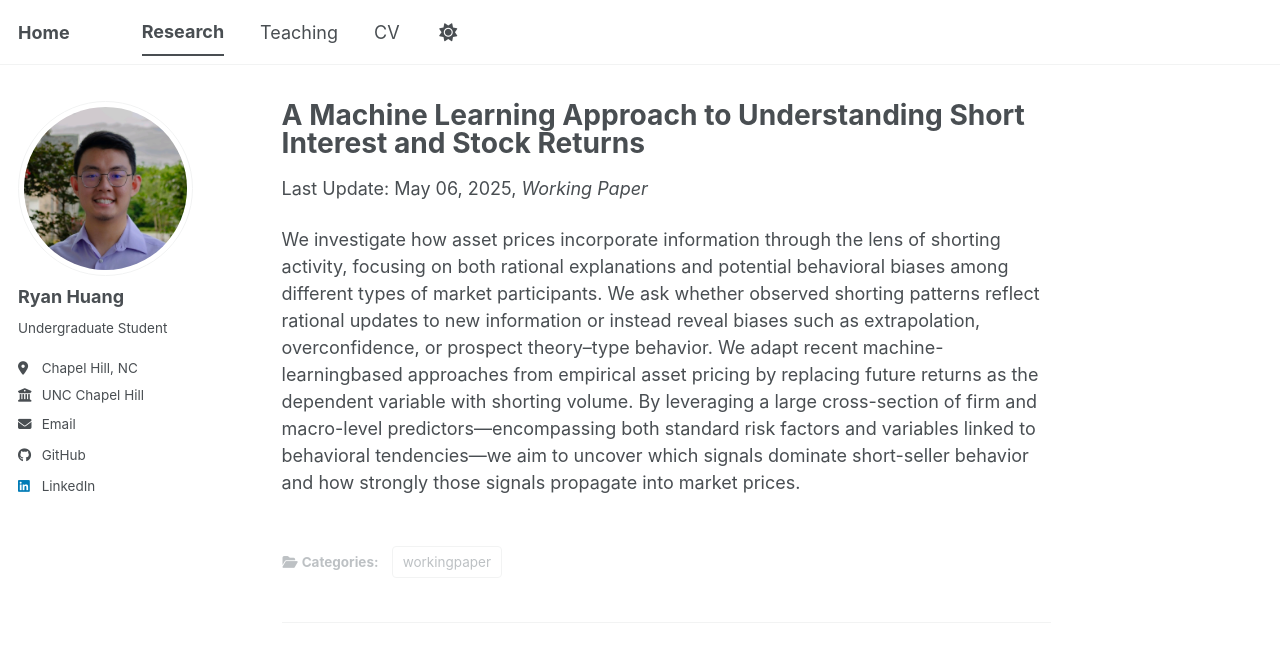
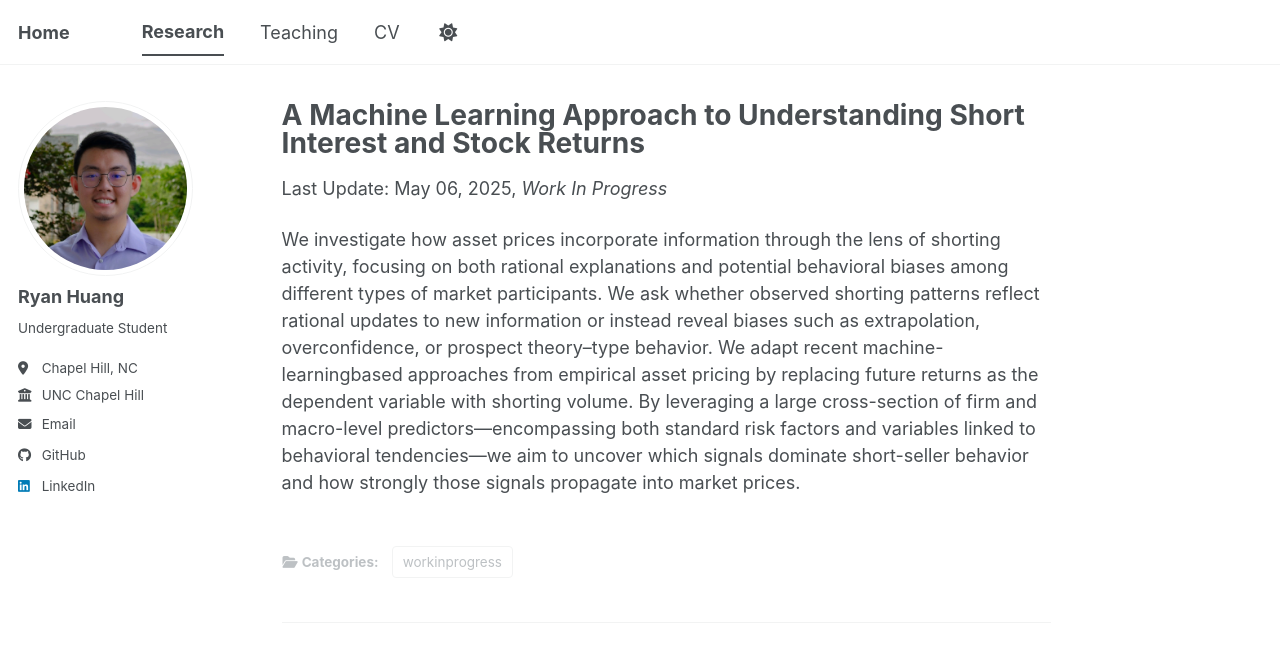
Before and after one commit to rhuang11/rhuang11.github.io, a Jekyll site: the page built from _research/shortinterest-ml.md, in a window 1280 px wide and 1062 px high. Shown: the top 667 px of the window. Built offline with Jekyll 4.4.1, drawn with Linux system fonts in a browser that asks for light colours; a script bundle is joined from its source files by our own code; library files that are not in the unit come from our copies.

Commit message:
Update shortinterest-ml.md

```diff
--- a/_research/shortinterest-ml.md
+++ b/_research/shortinterest-ml.md
@@ -1,11 +1,11 @@
 ---
 title: "A Machine Learning Approach to Understanding Short Interest and Stock Returns"
 collection: research
-category: workingpaper
+category: workinprogress
 permalink: /research/shortinterest-ml
 excerpt: 'We investigate how asset prices incorporate information through the lens of shorting activity, focusing on both rational explanations and potential behavioral biases among different types of market participants. We ask whether observed shorting patterns reflect rational updates to new information or instead reveal biases such as extrapolation, overconfidence, or prospect theory–type behavior. We adapt recent machine-learningbased approaches from empirical asset pricing by replacing future returns as the dependent variable with shorting volume. By leveraging a large cross-section of firm and macro-level predictors—encompassing both standard risk factors and variables linked to behavioral tendencies—we aim to uncover which signals dominate short-seller behavior and how strongly those signals propagate into market prices.'
 date: 2025-05-06
-venue: 'Working Paper'
+venue: 'Work In Progress'
 slidesurl:
 paperurl:
 citation:
```
